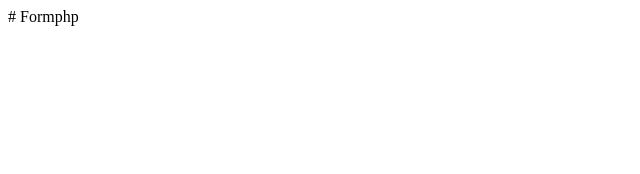
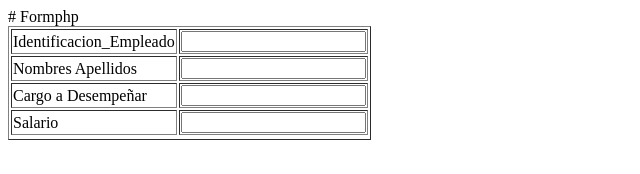
Before and after one commit to neider11/Formphp, a plain HTML site: page InfoEmpleados.html in a window 1280 px wide. Shown: the whole page, without its empty margins (0-640 px from the left). Drawn offline with Linux system fonts and the light colour scheme.

Commit message:
Update InfoEmpleados.html

```diff
--- a/InfoEmpleados.html
+++ b/InfoEmpleados.html
@@ -1 +1,30 @@
 # Formphp
+<html>
+  <head>
+    </head>
+  <body>
+    <form name="empleados" class="formulario" action="informacion.php" method="POST">
+      <table class="tabla" border="1">
+        <tr>
+          <td>Identificacion_Empleado</td>
+          <td> <input type="text" name="Identificacion"</td>
+        </tr>
+        <tr>
+          <td> Nombres Apellidos</td>
+          <td> <input type="text" name="NomApellidos"</td>
+        </tr>
+        <tr>
+          <td>Cargo a Desempeñar</td>
+          <td> <input type="text" name="Cargo"</td>
+        </tr>
+        <tr>
+          <td>Salario</td>
+          <td> <input type="text" name="Salario"</td>
+        </tr>
+        <tr>
+          <td <input type="submit" values="Enviar Datos" class="boton> </td>
+        </tr>
+            </table>
+            </form>
+  </body>
+</html>
```
